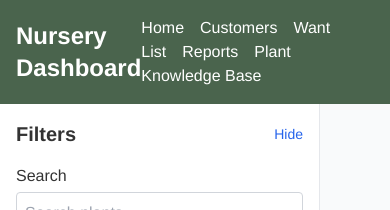
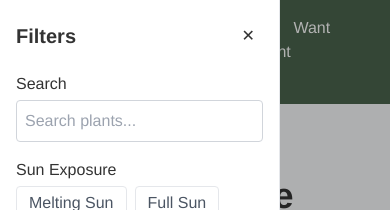
Before and after one commit to Jmackles/plantnurserydash, a Next.js app: page /plantknowledgebase in a window 390 px wide. Shown: the top 210 px of the page. Built offline with nearby package versions, Linux system fonts and the light colour scheme; no server answers; the database is empty.

Commit message:
feat: enhance PlantSearchFilterPanel with responsive design and filter visibility toggle

```diff
--- a/app/components/shared/PlantSearchFilterPanel.tsx
+++ b/app/components/shared/PlantSearchFilterPanel.tsx
@@ -59,11 +59,33 @@ const PlantSearchFilterPanel: React.FC<PlantSearchFilterPanelProps> = ({
 	];
 
 	return (
-		<aside className="w-80 p-4 border-r border-gray-200 bg-white fixed h-full overflow-y-auto">
+		<>
+			{/* Overlay for mobile/smaller viewports */}
+			{isVisible && (
+				<div
+					className="lg:hidden fixed inset-0 bg-black/30 z-40 transition-opacity"
+					onClick={toggleVisibility}
+				/>
+			)}
+			<aside
+				className={`
+					fixed lg:sticky top-0 left-0 h-full
+					bg-white border-r border-gray-200
+					transition-all duration-300 ease-in-out
+					overflow-y-auto z-50 lg:z-0
+					w-[280px] lg:w-80
+					${isVisible ? 'translate-x-0' : '-translate-x-full lg:translate-x-0'}
+				`}
+			>
+				<div className="p-4">
 					<div className="flex justify-between items-center mb-4">
-				<h2 className="text-xl font-bold">Filters</h2>
-				<button onClick={toggleVisibility} className="text-sm text-blue-600 hover:underline">
-					Hide
+						<h2 className="text-xl font-bold text-[hsl(var(--accent-hsl))]">Filters</h2>
+						<button
+							onClick={toggleVisibility}
+							className="lg:hidden p-2 hover:bg-gray-100 rounded-full"
+						>
+							<span className="sr-only">Close filters</span>
+							✕
 						</button>
 					</div>
 					{/* Search Query Input */}
@@ -135,7 +157,9 @@ const PlantSearchFilterPanel: React.FC<PlantSearchFilterPanelProps> = ({
 						</div>
 					</div>
 					{/* ...other filters can be implemented similarly... */}
+				</div>
 			</aside>
+		</>
 	);
 };
 
--- a/app/plantknowledgebase/page.tsx
+++ b/app/plantknowledgebase/page.tsx
@@ -182,14 +182,35 @@ const PlantKnowledgeBase = () => {
     }, [plants, filters]);
 
     return (
-        <div className="flex min-h-screen bg-gray-50">
+        <div className="flex flex-col lg:flex-row min-h-screen bg-gray-50">
             <PlantSearchFilterPanel
                 filters={filters}
                 setFilters={setFilters}
                 isVisible={isFilterPanelVisible}
                 toggleVisibility={() => setIsFilterPanelVisible(!isFilterPanelVisible)}
             />
-            <main className={`flex-1 p-8 transition-all duration-300 ${isFilterPanelVisible ? 'lg:ml-80' : 'ml-0'} w-full min-h-screen`}>
+            <main className={`
+                flex-1 p-4 lg:p-8
+                transition-all duration-300
+                min-h-screen
+                w-full
+                ${isFilterPanelVisible ? 'lg:ml-80' : ''}
+            `}>
+                {/* Show Filters button - always visible on mobile, only when panel is hidden on desktop */}
+                <div className={`
+                    sticky top-0 z-40 mb-4
+                    ${isFilterPanelVisible ? 'lg:hidden' : ''}
+                `}>
+                    <button
+                        onClick={() => setIsFilterPanelVisible(true)}
+                        className="bg-[hsl(var(--accent-hsl))] text-[hsl(var(--white-hsl))]
+                                 rounded-lg px-4 py-2 shadow-md hover:bg-[hsl(var(--safeDarkAccent-hsl))]
+                                 transition-colors"
+                    >
+                        <span className="sr-only">Show filters</span>
+                        ≡ Filters
+                    </button>
+                </div>
                 <div className="max-w-7xl mx-auto space-y-6">
                     <h1 className="text-4xl font-bold text-[hsl(var(--accent-hsl))] tracking-tight">
                         Plant Knowledge Base
```
Lines whose indentation alone changed are shown as unchanged.
